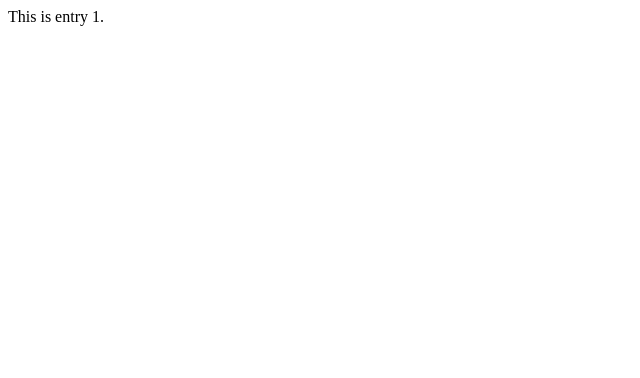
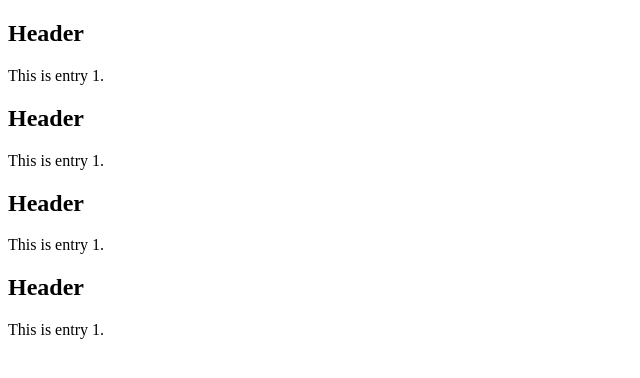
Before and after one commit to jackrieger/harmonic-collection, a plain HTML site: page entry-1/index.html in a window 1280 px wide. Shown: the whole page, without its empty margins (0-640 px from the left). Drawn offline with Linux system fonts and the light colour scheme.

Commit message:
Add some headers

```diff
--- a/entry-1/index.html
+++ b/entry-1/index.html
@@ -4,9 +4,24 @@
   <meta charset="UTF-8">
   <meta name="viewport" content="width=device-width, initial-scale=1.0">
   <title></title>
+  <link rel="preconnect" href="https://fonts.googleapis.com">
+  <link rel="preconnect" href="https://fonts.gstatic.com" crossorigin>
+  <link href="https://fonts.googleapis.com/css2?family=Noto+Sans:ital,wght@0,100..900;1,100..900&family=Roboto:ital,wght@0,100;0,300;0,400;0,500;0,700;0,900;1,100;1,300;1,400;1,500;1,700;1,900&display=swap" rel="stylesheet">
   <link rel="stylesheet" href="style.css">
 </head>
 <body>
-  <div>This is entry 1.</div>
+  <div>
+    <h2>Header</h2>
+    <p>This is entry 1.</p>
+  </div>
+
+  <h2>Header</h2>
+  <p>This is entry 1.</p>
+
+  <h2>Header</h2>
+  <p>This is entry 1.</p>
+
+  <h2>Header</h2>
+  <p>This is entry 1.</p>
 </body>
 </html>
```
Also changed, not shown: entry-2/index.html (added, +12 -0 lines), template/index.html (added, +12 -0 lines), entry-2/style.css (added), template/style.css (added).
